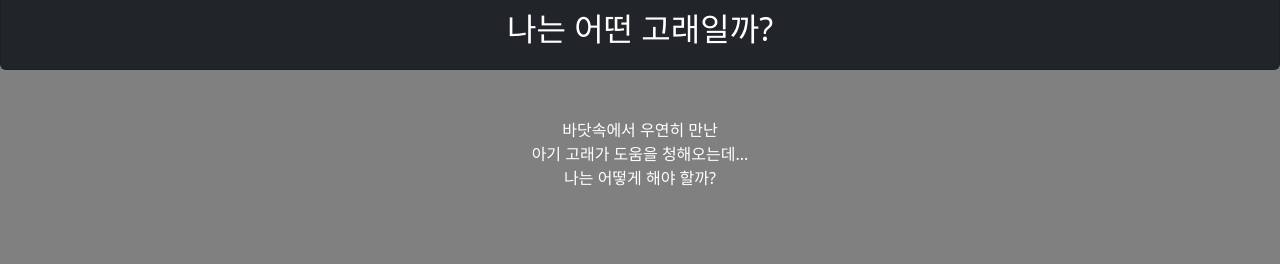
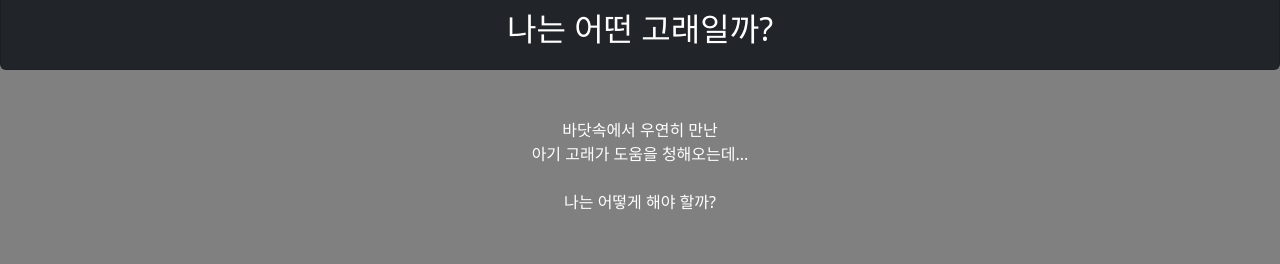
Before and after one commit to yjc2021/WhaleMbti, a React (Create React App) app: page / in a window 1280 px wide. Shown: the part 330-594 px from the top of the page. Built offline with nearby package versions, Linux system fonts and the light colour scheme.

Commit message:
✨ tailwindcss 기반으로 homeIntro 컴포넌트 수정

```diff
--- a/src/components/home/homeIntro.jsx
+++ b/src/components/home/homeIntro.jsx
@@ -1,31 +1,14 @@
 import React from "react";
-import { Container, Row, Col } from "react-bootstrap";
 
 const HomeIntro = (props) => {
   return (
-    <Container className="mt-5">
-      <Row>
-        <Col></Col>
-        <Col style={{ textAlign: "center" }} xs={8}>
-          바닷속에서 우연히 만난
-        </Col>
-        <Col></Col>
-      </Row>
-      <Row>
-        <Col></Col>
-        <Col style={{ textAlign: "center" }} xs={9}>
-          아기 고래가 도움을 청해오는데...
-        </Col>
-        <Col></Col>
-      </Row>
-      <Row>
-        <Col></Col>
-        <Col style={{ textAlign: "center" }} xs={8}>
-          나는 어떻게 해야 할까?
-        </Col>
-        <Col></Col>
-      </Row>
-    </Container>
+    /*TODO: 시간에 따라 text display */
+    <div className=" z-10 pt-5 text-white">
+      <div className="text-center">바닷속에서 우연히 만난</div>
+      <div className="text-center">아기 고래가 도움을 청해오는데...</div>
+      <br />
+      <div className="text-center">나는 어떻게 해야 할까?</div>
+    </div>
   );
 };
 
```
